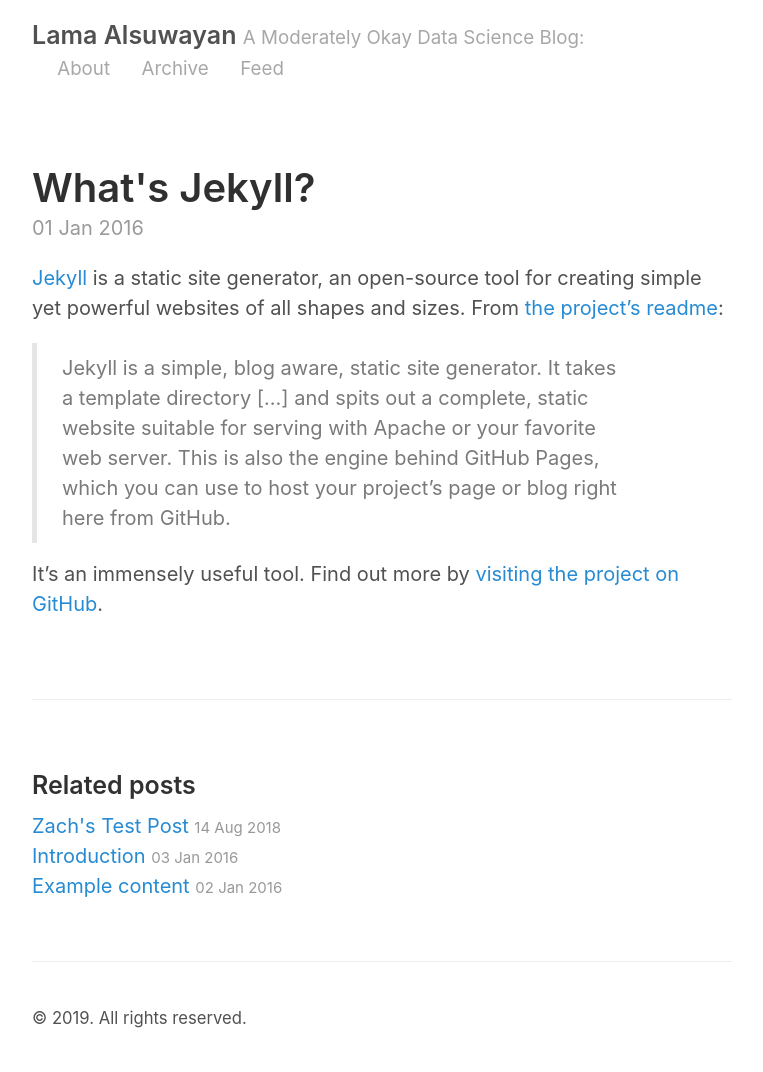
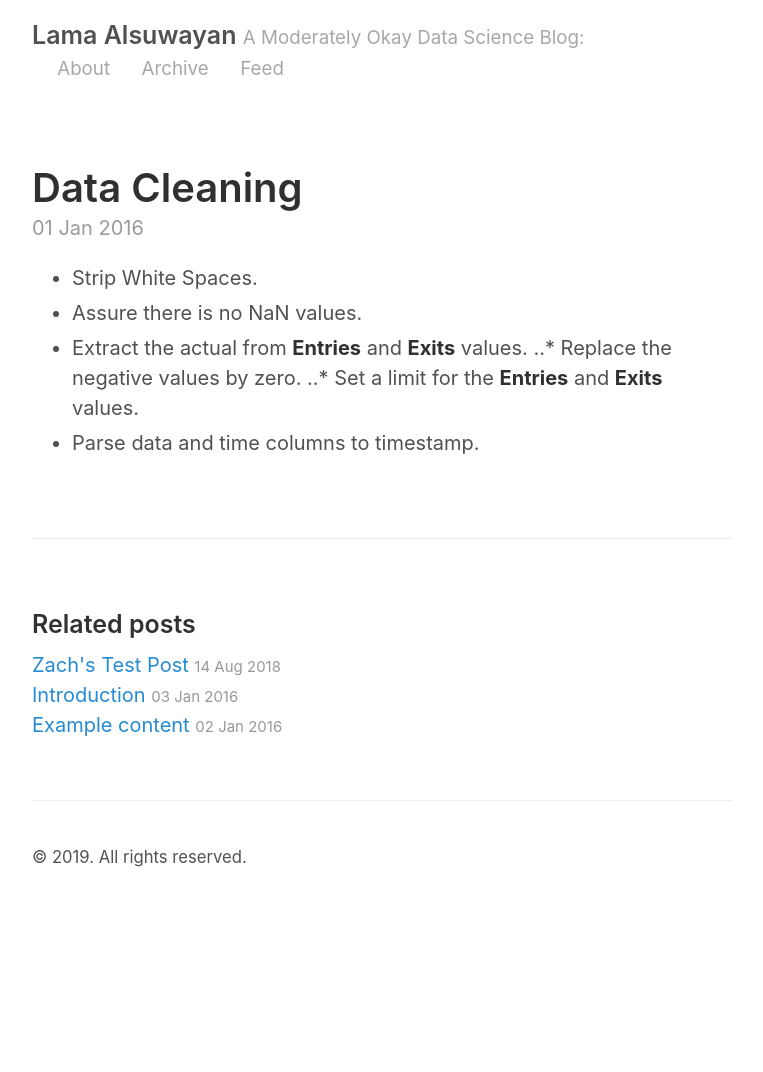
Before and after one commit to LamaM13/LamaM13.github.io, a Jekyll site: the page built from _posts/2016-01-01-whats-jekyll.md, in a window 1280 px wide. Shown: the whole page, without its empty margins (258-1021 px from the left). Built offline with Jekyll 4.4.1, drawn with Linux system fonts in a browser that asks for light colours; after the commit the page ends 911 px from its top, so only the background shows below that.

Commit message:
Editing the data cleaning

```diff
--- a/_posts/2016-01-01-whats-jekyll.md
+++ b/_posts/2016-01-01-whats-jekyll.md
@@ -1,10 +1,11 @@
 ---
 layout: post
-title: What's Jekyll?
+title: Data Cleaning
 ---
 
-[Jekyll](http://jekyllrb.com) is a static site generator, an open-source tool for creating simple yet powerful websites of all shapes and sizes. From [the project's readme](https://github.com/jekyll/jekyll/blob/master/README.markdown):
-
-> Jekyll is a simple, blog aware, static site generator. It takes a template directory [...] and spits out a complete, static website suitable for serving with Apache or your favorite web server. This is also the engine behind GitHub Pages, which you can use to host your project’s page or blog right here from GitHub.
-
-It's an immensely useful tool. Find out more by [visiting the project on GitHub](https://github.com/jekyll/jekyll).
+* Strip White Spaces.
+* Assure there is no NaN values.
+* Extract the actual from **Entries** and **Exits** values.
+..* Replace the negative values by zero.
+..* Set a limit for the **Entries** and **Exits** values.
+* Parse data and time columns to timestamp.
```
